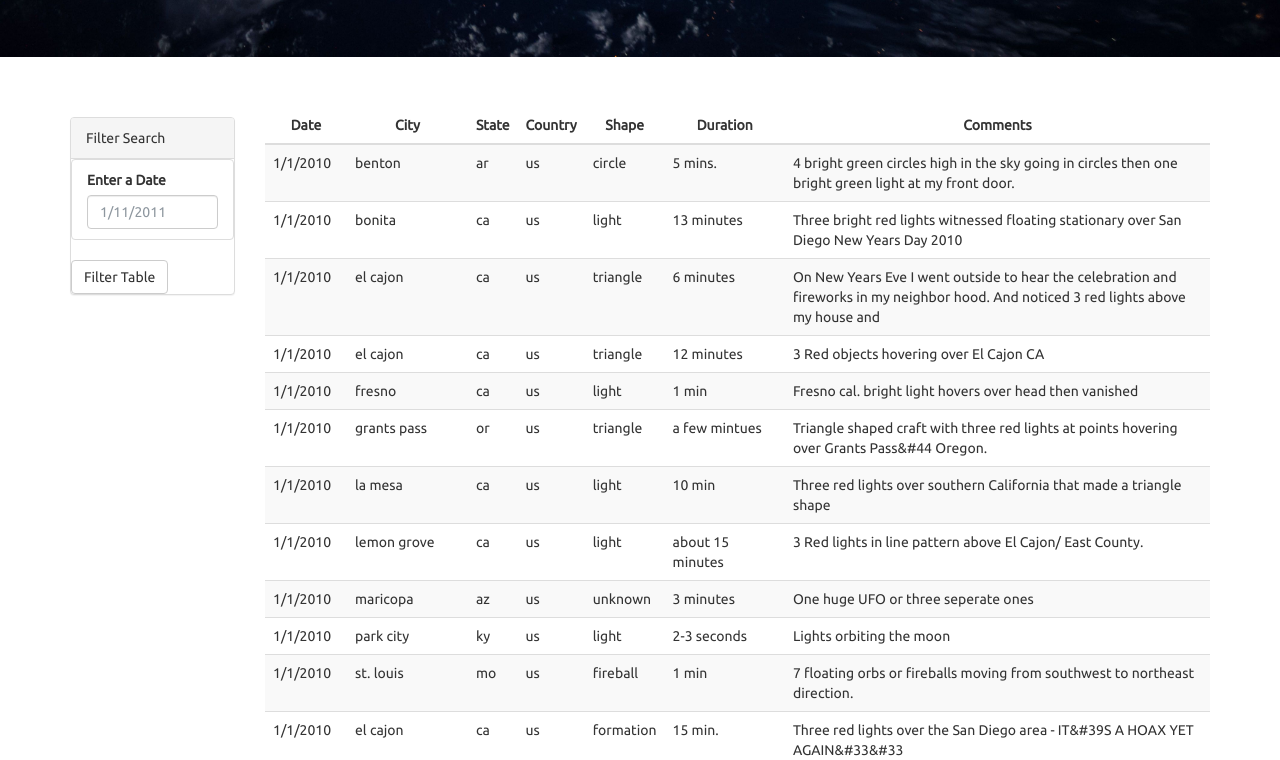
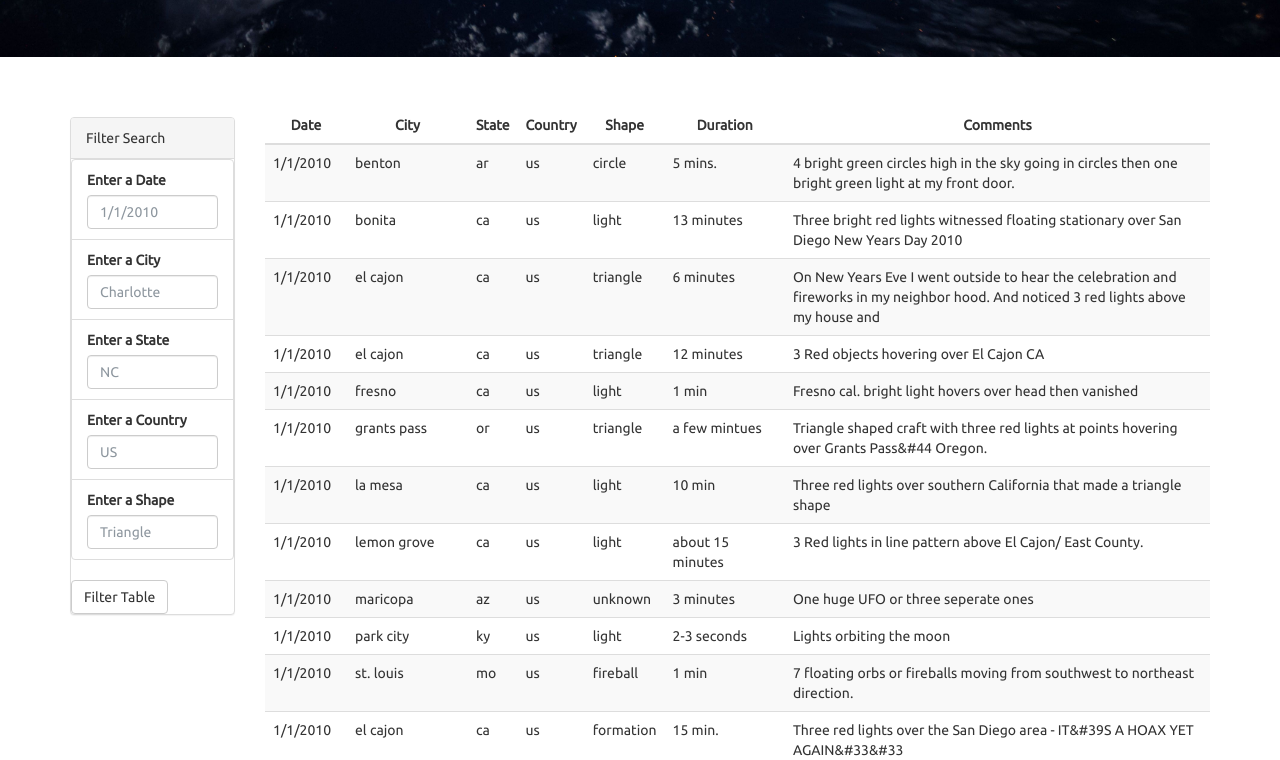
Before and after one commit to pander1405/javascript-challenge, a plain HTML site: page UFO-level-2/index.html in a window 1280 px wide. Shown: the part 555-1315 px from the top of the page. Drawn offline with nearby package versions, Linux system fonts and the light colour scheme.

Commit message:
final commit

```diff
--- a/UFO-level-2/index.html
+++ b/UFO-level-2/index.html
@@ -35,9 +35,30 @@
                 <form>
                   <div class="form-group">
                     <ul class="list-group" id="filters">
+                      <!-- Date Entry -->
                       <li class="filter list-group-item">
                         <label for="date">Enter a Date</label>
-                        <input class="form-control" id="datetime" type="text" placeholder="1/11/2011">
+                        <input class="form-control" id="datetime" type="text" placeholder="1/1/2010">
+                      </li>
+                      <!-- City Entry -->
+                      <li class="filter list-group-item">
+                        <label for="city">Enter a City</label>
+                        <input class="form-control" id="city" type="text" placeholder="Charlotte">
+                      </li>
+                      <!-- State Entry -->
+                      <li class="filter list-group-item">
+                        <label for="state">Enter a State</label>
+                        <input class="form-control" id="state" type="text" placeholder="NC">
+                      </li>
+                      <!-- Country Entry-->
+                      <li class="filter list-group-item">
+                        <label for="country">Enter a Country</label>
+                        <input class="form-control" id="country" type="text" placeholder="US">
+                      </li>
+                      <!-- Shape Entry -->
+                      <li class="filter list-group-item">
+                        <label for="shape">Enter a Shape</label>
+                        <input class="form-control" id="shape" type="text" placeholder="Triangle">
                       </li>
                     </ul>
                   </div>
```
